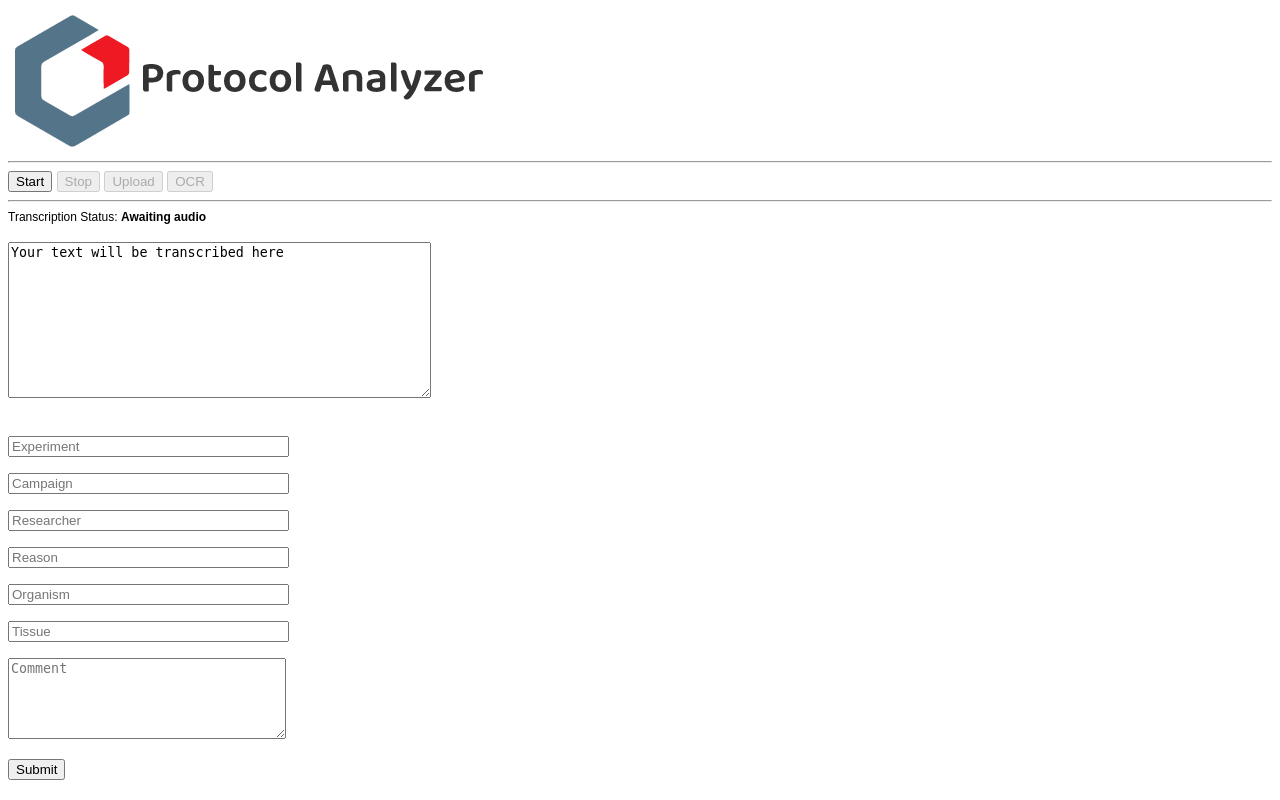
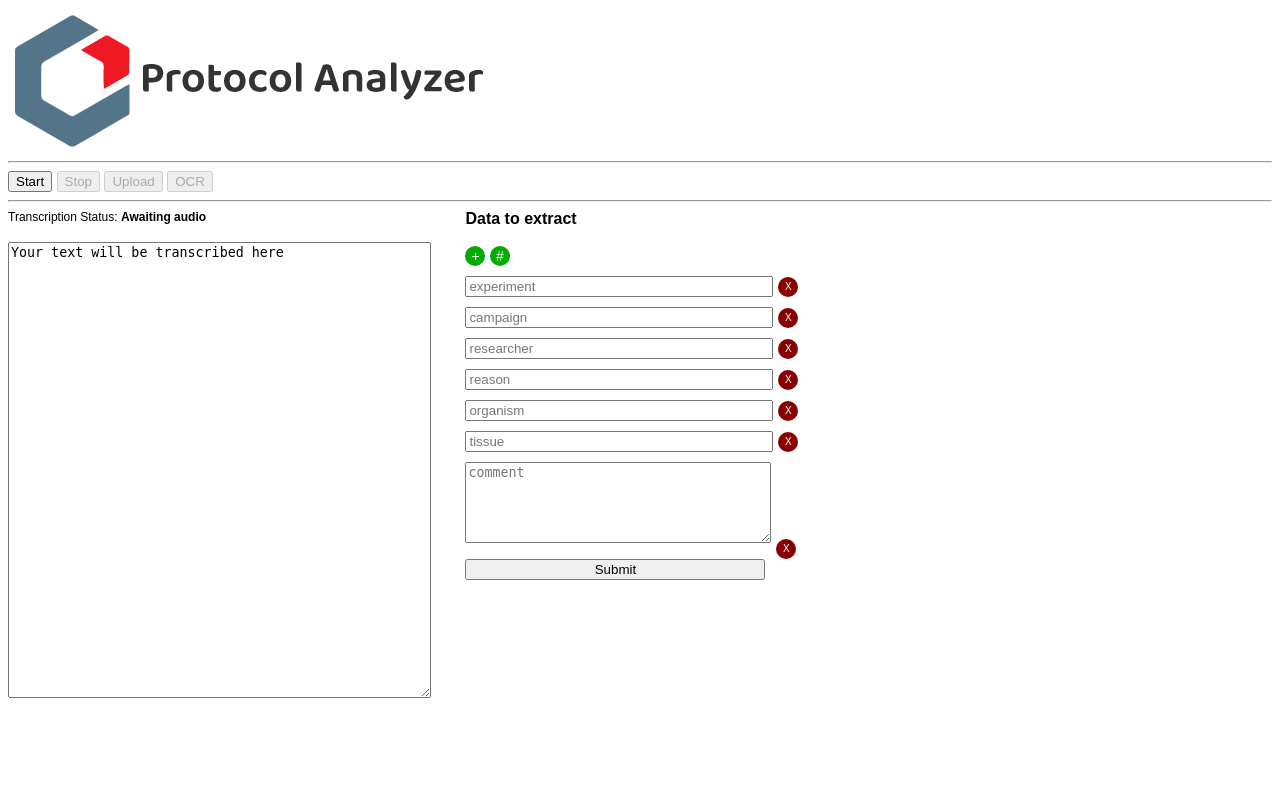
Before and after one commit to Taurophylax/protocol-analyzer, a Flask app: page /analyzer in a window 1280 px wide. Run offline with Flask 3, Linux system fonts and the light colour scheme.

Commit message:
updates and visuals

```diff
--- a/app/forms.py
+++ /dev/null
@@ -1,13 +0,0 @@
-from flask_wtf import FlaskForm
-from wtforms import StringField, SubmitField, TextAreaField
-from wtforms.validators import DataRequired, Length
-
-class ProtocolForm(FlaskForm):
-    experiment = StringField('Experiment', render_kw={"placeholder": "Experiment"}, validators=[DataRequired(), Length(max=256)])
-    campaign   = StringField('Campaign', render_kw={"placeholder": "Campaign"}, validators=[DataRequired(), Length(max=256)])
-    researcher = StringField('Researcher', render_kw={"placeholder": "Researcher"}, validators=[DataRequired(), Length(max=256)])
-    reason     = StringField('Reason', render_kw={"placeholder": "Reason"}, validators=[DataRequired(), Length(max=256)])
-    organism   = StringField('Organism', render_kw={"placeholder": "Organism"}, validators=[DataRequired(), Length(max=256)])
-    tissue     = StringField('Tissue', render_kw={"placeholder": "Tissue"}, validators=[DataRequired(), Length(max=256)])
-    comment    = TextAreaField('Comment', render_kw={"placeholder": "Comment"}, validators=[Length(max=3072)]) # 3072 is 1 page of notes
-    submit     = SubmitField('Submit')
--- a/app/routes.py
+++ b/app/routes.py
@@ -2,7 +2,6 @@ from flask import render_template, request, jsonify
 import os
 from pydub import AudioSegment
 from app import app
-from app.forms import ProtocolForm
 from google.cloud import speech
 
 # index page - currently blank
@@ -14,8 +13,7 @@ def index():
 # analyzer page - where most of the action happens
 @app.route("/analyzer")
 def analyzer():
-    dataform = ProtocolForm()
-    return render_template('analyzer.html', title='Analyzer', form=dataform)
+    return render_template('analyzer.html', title='Analyzer')
 
 # save, convert, and remove audio files
 @app.route('/save_audio', methods=['POST'])
--- a/app/static/style.css
+++ b/app/static/style.css
@@ -10,3 +10,50 @@ body {
 
 .transtatus { font-size: 12px; }
 #status { font-weight: bold;}
+
+#input {
+    display: inline-block;
+    vertical-align: top;
+    margin-right: 30px;
+}
+#dataform {
+    display: inline-block;
+}
+
+#dataform input {
+    margin-bottom: 10px;
+    width: 300px;
+}
+#dataform textarea {
+    margin-bottom: 10px;
+    width: 300px;
+}
+
+.remove-box {
+    background-color: #800;
+    margin-left: 5px;
+    vertical-align: middle;
+    border: none;
+    color: white;
+    width: 20px;
+    height: 20px;
+    text-align: center;
+    text-decoration: none;
+    font-size: 10px;
+    cursor: pointer;
+    border-radius: 50%;
+}
+
+#add-box, #add-comment {
+    background-color: #0a0;
+    margin-bottom: 10px;
+    border: none;
+    color: white;
+    width: 20px;
+    height: 20px;
+    text-align: center;
+    text-decoration: none;
+    font-size: 14px;
+    cursor: pointer;
+    border-radius: 50%;
+}
--- a/app/templates/analyzer.html
+++ b/app/templates/analyzer.html
@@ -19,35 +19,29 @@
             <button id="upload" disabled>OCR</button> <!-- placeholder for future OCR -->
         </div>
         <hr />
-        <div class="transtatus">Transcription Status: <span id="status">Awaiting audio</span></div><br />
-        <div>
-            <textarea id="transcribed" name="transcribed" rows="10" cols="50">Your text will be transcribed here</textarea>
+        <div id="input">
+            <div class="transtatus">Transcription Status: <span id="status">Awaiting audio</span></div><br />
+            <div>
+                <textarea id="transcribed" name="transcribed" rows="30" cols="50">Your text will be transcribed here</textarea>
+            </div>
         </div>
-        <br />
-            <form action="" method="post" novalidate>
-                {{ form.hidden_tag() }}
-                <p>
-                    {{ form.experiment(size=32) }}
-                </p>
-                <p>
-                    {{ form.campaign(size=32) }}
-                </p>
-                <p>
-                    {{ form.researcher(size=32) }}
-                </p>
-                <p>
-                    {{ form.reason(size=32) }}
-                </p>
-                <p>
-                    {{ form.organism(size=32) }}
-                </p>
-                <p>
-                    {{ form.tissue(size=32) }}
-                </p>
-                <p>
-                    {{ form.comment(rows='5',cols='32') }}
-                </p>
-                <p>{{ form.submit() }}</p>
+        <div id="dataform">
+            <strong>Data to extract</strong><br /><br />
+            <button id="add-box">+</button>
+            <button id="add-comment">#</button><br />
+            <form method="POST" action="#">
+                <div id="form-container">
+                    <div class="input-container"><input type="text" id="experiment" name="experiment" placeholder="experiment" required maxlength="256"><button class="remove-box">X</button></div>
+                    <div class="input-container"><input type="text" id="campaign" name="campaign" placeholder="campaign" required maxlength="256"><button class="remove-box">X</button></div>
+                    <div class="input-container"><input type="text" id="researcher" name="researcher" placeholder="researcher" required maxlength="256"><button class="remove-box">X</button></div>
+                    <div class="input-container"><input type="text" id="reason" name="reason" placeholder="reason" required maxlength="256"><button class="remove-box">X</button></div>
+                    <div class="input-container"><input type="text" id="organism" name="organism" placeholder="organism" required maxlength="256"><button class="remove-box">X</button></div>
+                    <div class="input-container"><input type="text" id="tissue" name="tissue" placeholder="tissue" required maxlength="256"><button class="remove-box">X</button></div>
+                    <div class="input-container"><textarea id="comment" name="comment" placeholder="comment" maxlength="3072" rows="5"></textarea><button class="remove-box">X</button></div>
+                </div>
+                <input type="submit" name="submit" value="Submit">
             </form>
+            <script src="{{url_for('static', filename='variables.js')}}"></script>
+        </div>
     </body>
 </html>
```
Also changed, not shown: app/static/variables.js (added, +55 -0 lines), README.md.
